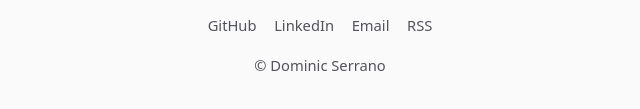
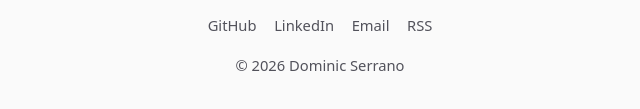
Before and after one commit to dmserrano/dmserrano.github.io, an Astro site: page / in a window 1280 px wide. Shown: the part 587-696 px from the top of the page, 320-960 px from the left. Built offline with nearby package versions, Linux system fonts and the light colour scheme; Astro itself is replaced by a stand-in of ours.

Commit message:
fix: add current year to footer copyright

```diff
--- a/src/components/Footer.astro
+++ b/src/components/Footer.astro
@@ -16,6 +16,6 @@ import { siteConfig } from '../lib/site';
         </li>
       ))}
     </ul>
-    <p>&copy; {siteConfig.author}</p>
+    <p>&copy; {new Date().getFullYear()} {siteConfig.author}</p>
   </div>
 </footer>
```
